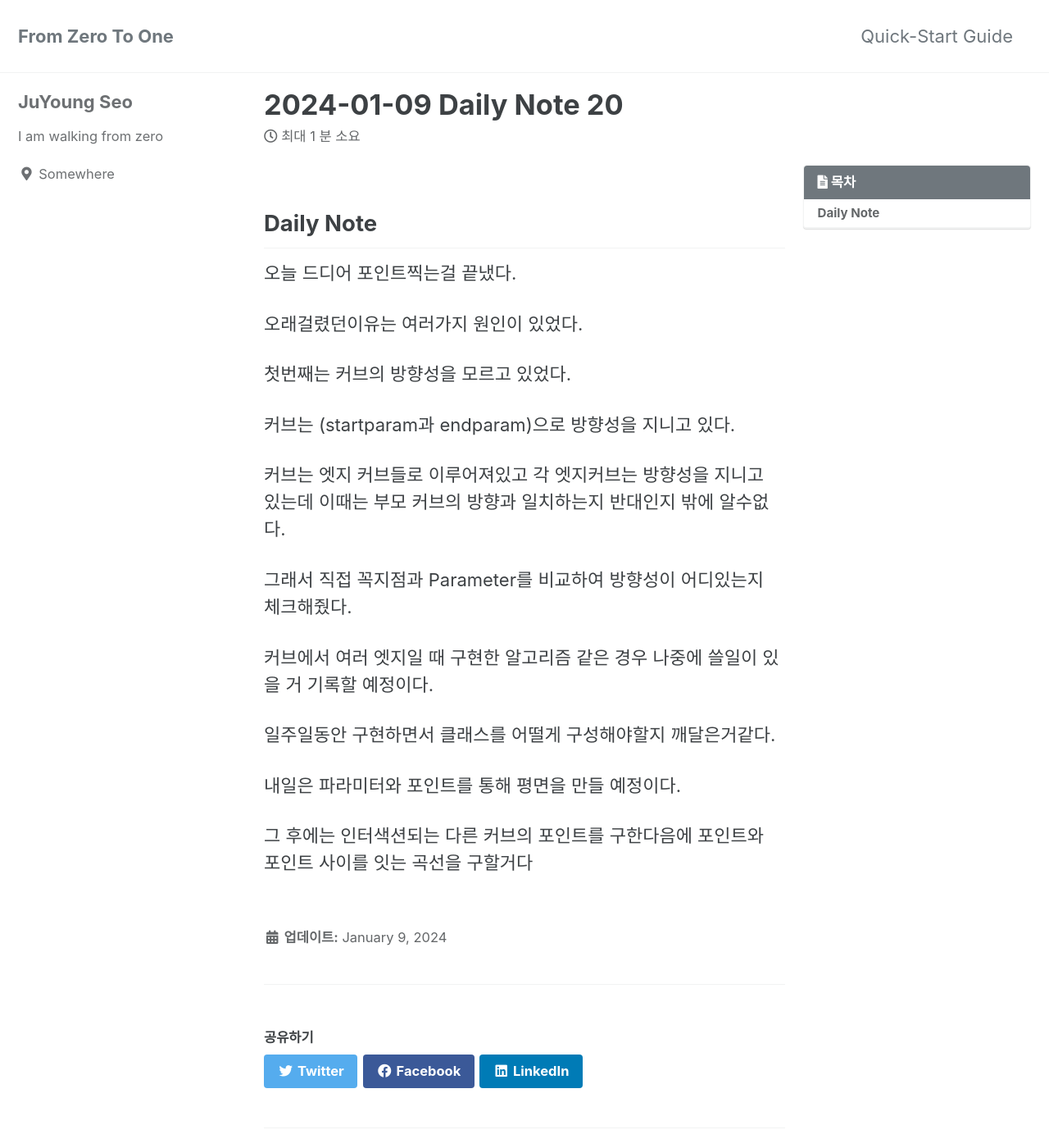
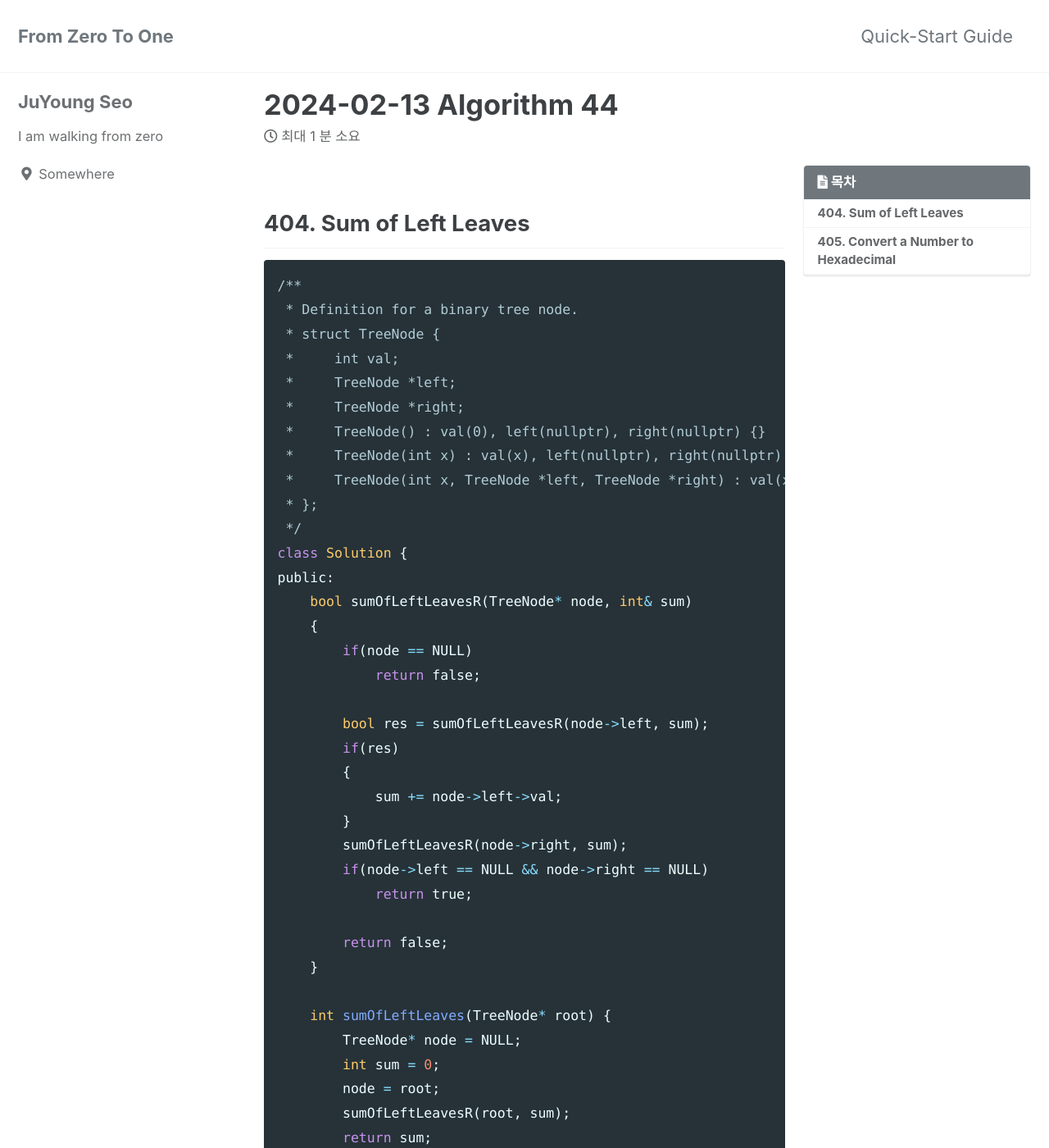
Before and after one commit to JuZeroKR/juzerokr.github.io, a Jekyll site: the page built from _posts/2024-02-13-Algorithm44.md, in a window 1280 px wide and 1400 px high. Shown: the whole window at 82% size. Built offline with Jekyll 4.4.1, drawn with Linux system fonts in a browser that asks for light colours; cached includes are drawn as plain includes; some of the changed text lies outside the part shown.

Commit message:
Leetcode & DailyNote
Leetcode & DailyNote

````diff
--- a/_posts/2024-01-09-Daily20.md
+++ b/_posts/2024-02-13-Algorithm44.md
@@ -1,29 +1,84 @@
 ---
-title: "2024-01-09 Daily Note 20"
+title: "2024-02-13 Algorithm 44"
 layout: single
 toc: true
 toc_sticky: true
 toc_label: 목차
 ---
 
-## Daily Note
+## 404. Sum of Left Leaves
 
-오늘 드디어 포인트찍는걸 끝냈다.
+```c++
+/**
+ * Definition for a binary tree node.
+ * struct TreeNode {
+ *     int val;
+ *     TreeNode *left;
+ *     TreeNode *right;
+ *     TreeNode() : val(0), left(nullptr), right(nullptr) {}
+ *     TreeNode(int x) : val(x), left(nullptr), right(nullptr) {}
+ *     TreeNode(int x, TreeNode *left, TreeNode *right) : val(x), left(left), right(right) {}
+ * };
+ */
+class Solution {
+public:
+    bool sumOfLeftLeavesR(TreeNode* node, int& sum)
+    {
+        if(node == NULL)
+            return false;
 
-오래걸렸던이유는 여러가지 원인이 있었다.
+        bool res = sumOfLeftLeavesR(node->left, sum);
+        if(res)
+        {
+            sum += node->left->val;
+        }
+        sumOfLeftLeavesR(node->right, sum);
+        if(node->left == NULL && node->right == NULL)
+            return true;
 
-첫번째는 커브의 방향성을 모르고 있었다.
+        return false;
+    }
 
-커브는 (startparam과 endparam)으로 방향성을 지니고 있다.
+    int sumOfLeftLeaves(TreeNode* root) {
+        TreeNode* node = NULL;
+        int sum = 0;
+        node = root;
+        sumOfLeftLeavesR(root, sum);
+        return sum;
+    }
+};
+```
 
-커브는 엣지 커브들로 이루어져있고 각 엣지커브는 방향성을 지니고 있는데 이때는 부모 커브의 방향과 일치하는지 반대인지 밖에 알수없다.
 
-그래서 직접 꼭지점과 Parameter를 비교하여 방향성이 어디있는지 체크해줬다.
+## 405. Convert a Number to Hexadecimal
 
-커브에서 여러 엣지일 때 구현한 알고리즘 같은 경우 나중에 쓸일이 있을 거 기록할 예정이다.
+```c++
+class Solution {
+public:
+    string toHex(int num) {
+        string res = "";
+        unsigned int n = (unsigned int)num;
+        if(n == 0)
+            res += "0";
 
-일주일동안 구현하면서 클래스를 어떨게 구성해야할지 깨달은거같다.
+        while(n != 0)
+        {
+            int remain = 0;
+            char ch;
 
-내일은 파라미터와 포인트를 통해 평면을 만들 예정이다.
+            remain = n%16;
+            if(remain < 10)
+                ch = remain + 48;
+            else
+                ch = remain + 87;
 
-그 후에는 인터색션되는 다른 커브의 포인트를 구한다음에 포인트와 포인트 사이를 잇는 곡선을 구할거다
+            res += ch;
+            n /= 16;
+        }
+        std::reverse(res.begin(), res.end());
+
+        return res;
+
+    }
+};
+```
````
Also changed, not shown: _posts/2024-02-13-Daily31.md (added, +13 -0 lines).
